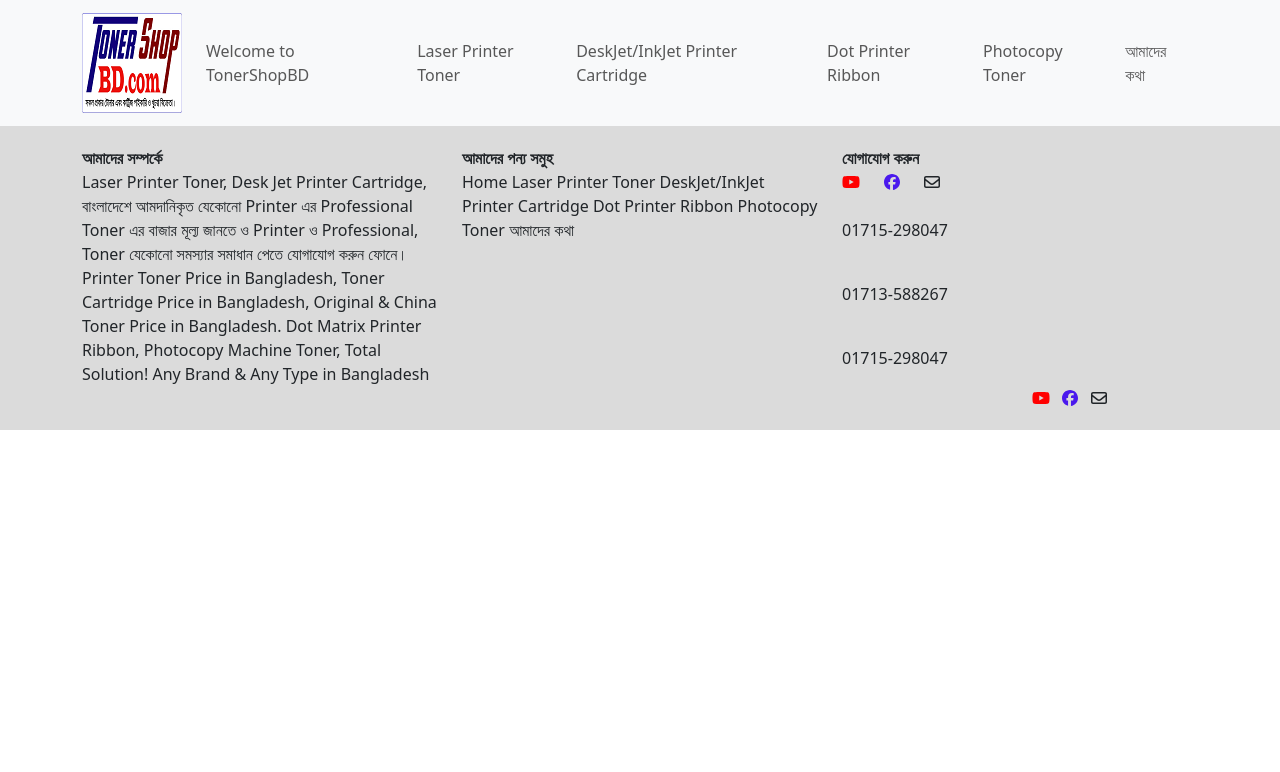
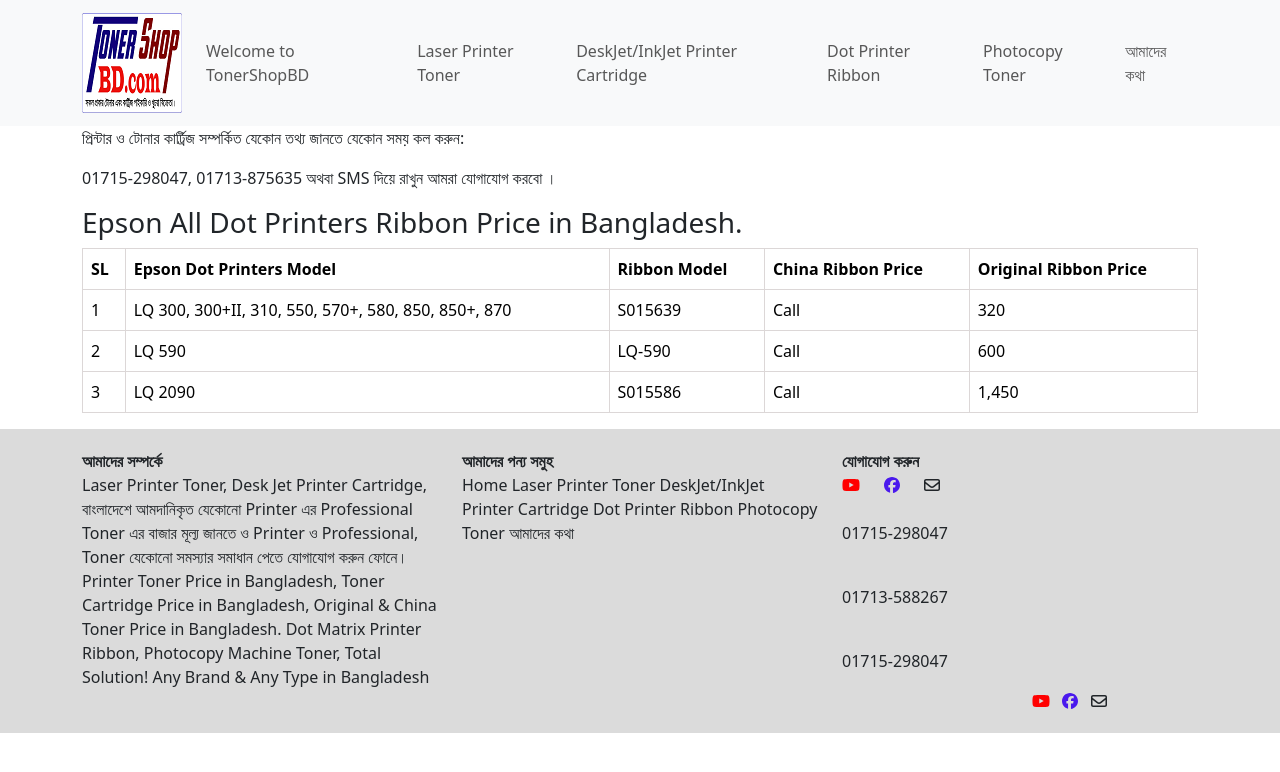
Before and after one commit to muslimabiteahsan2002/e-commerce-project, a React (Create React App) app: page /dot in a window 1280 px wide. Shown: the top 772 px of the page. Built offline with nearby package versions, Linux system fonts and the light colour scheme.

Commit message:
LQ 300 dot printer

```diff
--- /dev/null
+++ b/src/compomet/dotPinter/DotPinter.jsx
@@ -0,0 +1,52 @@
+import React, { Component, Fragment } from 'react';
+import { Container, Table } from 'react-bootstrap';
+
+class DotPinter extends Component {
+    render() {
+        return (
+            <Fragment>
+                <Container>
+                    <p>প্রিন্টার ও টোনার কার্ট্রিজ সম্পর্কিত যেকোন তথ্য জানতে ‍যেকোন সময় কল করুন:</p>
+                    <p>01715-298047, 01713-875635 অথবা SMS দিয়ে রাখুন ‍আমরা যোগাযোগ করবো ।</p>
+                    <h3>Epson  All Dot Printers Ribbon Price in Bangladesh.</h3>
+                    <Table>
+                        <thead>
+                            <tr>
+                                <th>SL</th>
+                                <th>Epson Dot Printers Model</th>
+                                <th>Ribbon Model</th>
+                                <th>China  Ribbon Price</th>
+                                <th>Original Ribbon  Price</th>
+                            </tr>
+                        </thead>
+                        <tbody>
+                            <tr>
+                                <td>1</td>
+                                <td>LQ 300, 300+II, 310, 550, 570+, 580, 850, 850+, 870</td>
+                                <td>S015639</td>
+                                <td>Call</td>
+                                <td>320</td>
+                            </tr>
+                            <tr>
+                                <td>2</td>
+                                <td>LQ 590</td>
+                                <td>LQ-590</td>
+                                <td>Call</td>
+                                <td>600</td>
+                            </tr>
+                            <tr>
+                                <td>3</td>
+                                <td>LQ 2090</td>
+                                <td>S015586</td>
+                                <td>Call</td>
+                                <td>1,450</td>
+                            </tr>
+                        </tbody>
+                    </Table>
+                </Container>
+            </Fragment>
+        );
+    }
+}
+
+export default DotPinter;
--- a/src/pages/dotPaage/DodPage.jsx
+++ b/src/pages/dotPaage/DodPage.jsx
@@ -1,12 +1,14 @@
 import React, { Component } from 'react';
 import FoterComponent from '../../compomet/footer/FoterComponent';
 import Navigationbar from '../../compomet/navber/Navigationbar';
+import DotPinter from '../../compomet/dotPinter/DotPinter';
 
 class DodPage extends Component {
     render() {
         return (
             <div>
                 <Navigationbar/>
+                <DotPinter/>
                 <FoterComponent/>
             </div>
         );
```
